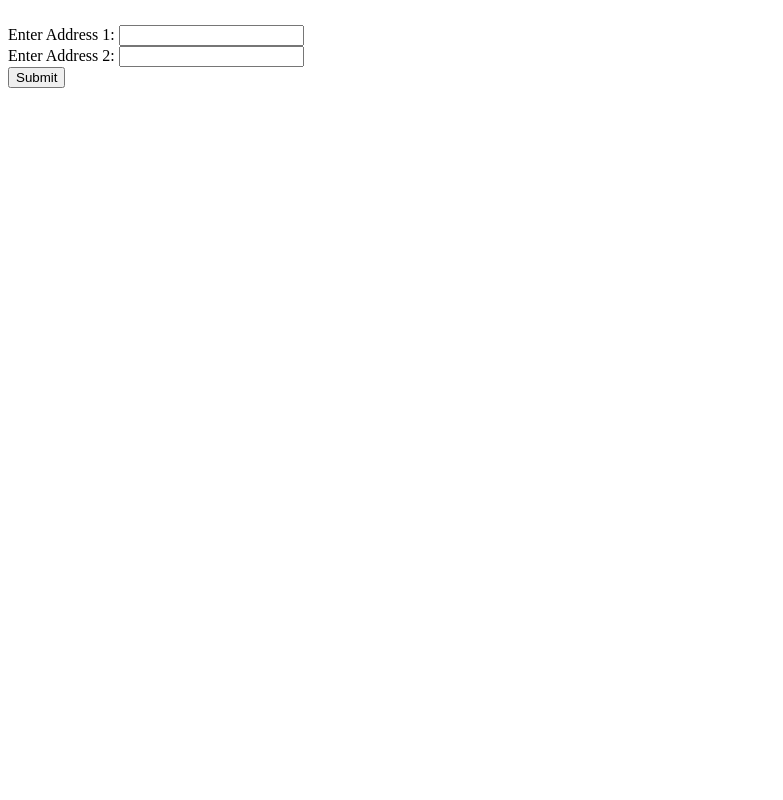
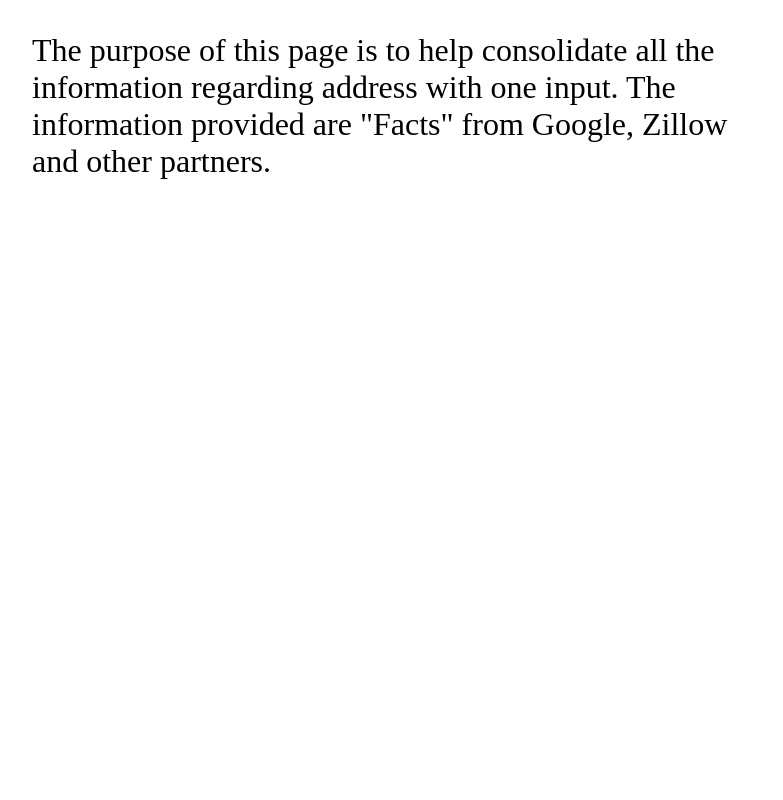
Before and after one commit to DLtech456/MapIT, a Flask app: page / in a window 1280 px wide. Shown: the whole page, without its empty margins (0-783 px from the left). Run offline with Flask 2, Linux system fonts and the light colour scheme.

Commit message:
Update to base.html
Providing objective of the webpage

```diff
--- a/src/templates/base.html
+++ b/src/templates/base.html
@@ -1,13 +1,53 @@
 <!DOCTYPE html>
-<html lang="en">
+<html>
+
 <head>
-    <meta charset="UTF-8">
-    <title>Get your location</title>
-    <link rel="stylesheet" href="{{ url_for('static',filename='css/main.css') }}"/>
+  <meta charset="utf-8">
+  <title>Peek at Address</title>
+  <meta name="generator" content="Google Web Designer 3.0.1.0319">
+  <style type="text/css" id="gwd-text-style">
+    p {
+      margin: 0px;
+    }
+    h1 {
+      margin: 0px;
+    }
+    h2 {
+      margin: 0px;
+    }
+    h3 {
+      margin: 0px;
+    }
+  </style>
+  <style type="text/css">
+    html, body {
+      width: 100%;
+      height: 100%;
+      margin: 0px;
+    }
+    body {
+      background-color: transparent;
+      transform: perspective(1400px) matrix3d(1, 0, 0, 0, 0, 1, 0, 0, 0, 0, 1, 0, 0, 0, 0, 1);
+      transform-style: preserve-3d;
+    }
+    .gwd-p-10ls {
+      position: absolute;
+      width: 725px;
+      height: 62px;
+      left: 32px;
+      top: 32px;
+      font-size: 32px;
+      background-image: none;
+      background-color: transparent;
+      text-align: left;
+    }
+  </style>
 </head>
-<body>
-{% block content %}
 
-{% endblock %}
+<body class="htmlNoPages">
+  <p class="gwd-p-10ls">The purpose of this page is to help consolidate all the information regarding address with one input. The information provided are "Facts" from Google, Zillow and other partners.</p>
+  <script type="text/html" gwd-supported-sizes="">{ "supportedSizes": { "default": { "sizeRanges": [{ "minWidth": 0, "minHeight": 0, "maxWidth": 999999, "maxHeight": 999999, "presetName": "unbounded" }] } } }
+  </script>
 </body>
+
 </html>
```
